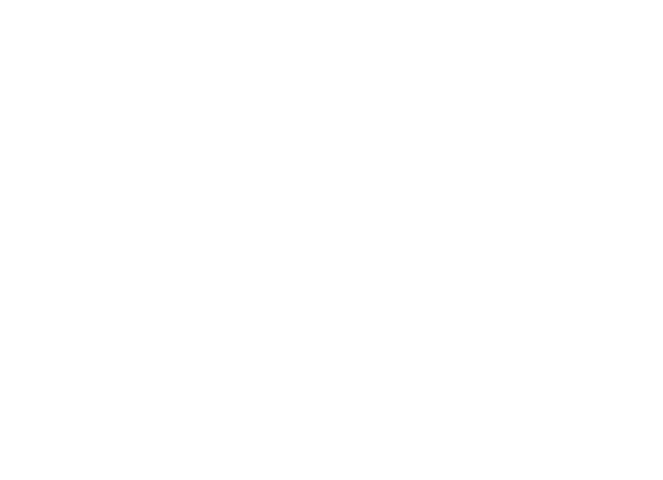
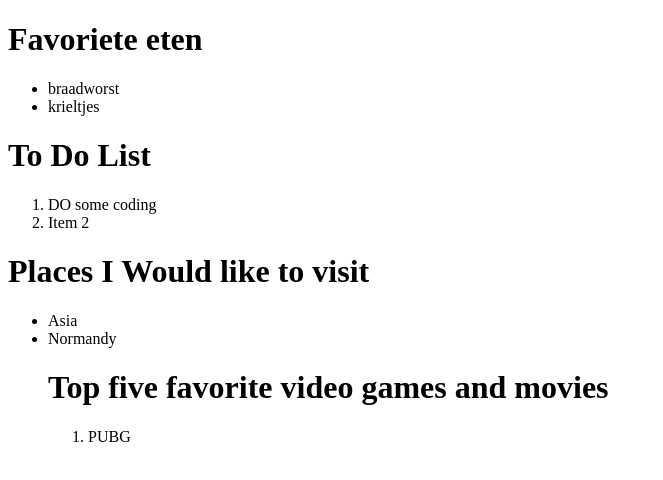
Before and after one commit to Thimo-G/HTML, a plain HTML site: page odinproject-html/Lists/index.html in a window 1280 px wide. Shown: the whole page, without its empty margins (0-663 px from the left). Drawn offline with Linux system fonts and the light colour scheme.

Commit message:
added various lists per the asssignment

```diff
--- a/odinproject-html/Lists/index.html
+++ b/odinproject-html/Lists/index.html
@@ -2,10 +2,34 @@
 <html lang="en">
     <head>
     <meta charset="UTF-8">
-    <title> Lists <title>
-    <head>
+    <title> Lists </title>
+    </head>
 
     <body>
+        <h1> Favoriete eten </h1>
+        <ul>
+            <li> braadworst  </li>
+            <li> krieltjes </li>
+            <!-- THis is an unordered list-->
+        </ul>
 
-    <body>
+        <h1> To Do List </h1>
+        <ol>
+            <li> DO some coding </li>
+            <li> Item 2 </li>
+            <!---This is an ordered list-->
+        </ol>
+
+        <h1> Places I Would like to visit </h1>
+        <ul>
+            <li> Asia </li>
+            <li> Normandy </li>
+
+        <h1> Top five favorite video games and movies </h1>
+        <ol>
+            <li> PUBG </li>
+        </ol>
+
+
+    </body>
 </html>
```
